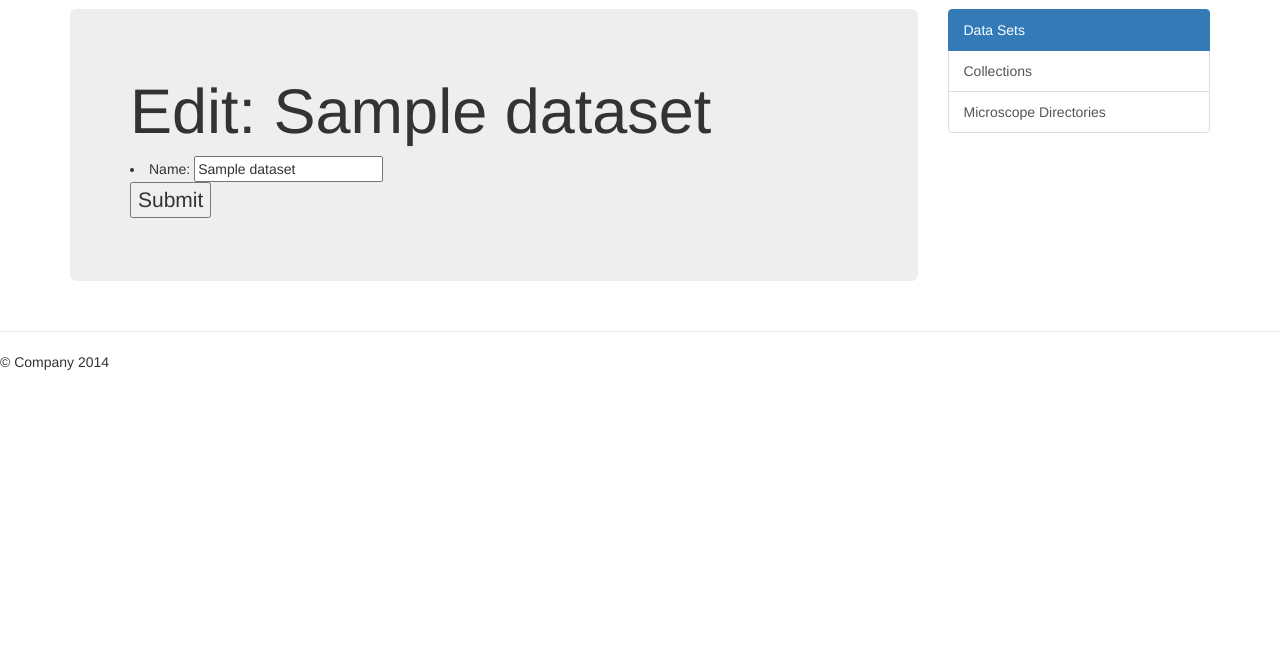
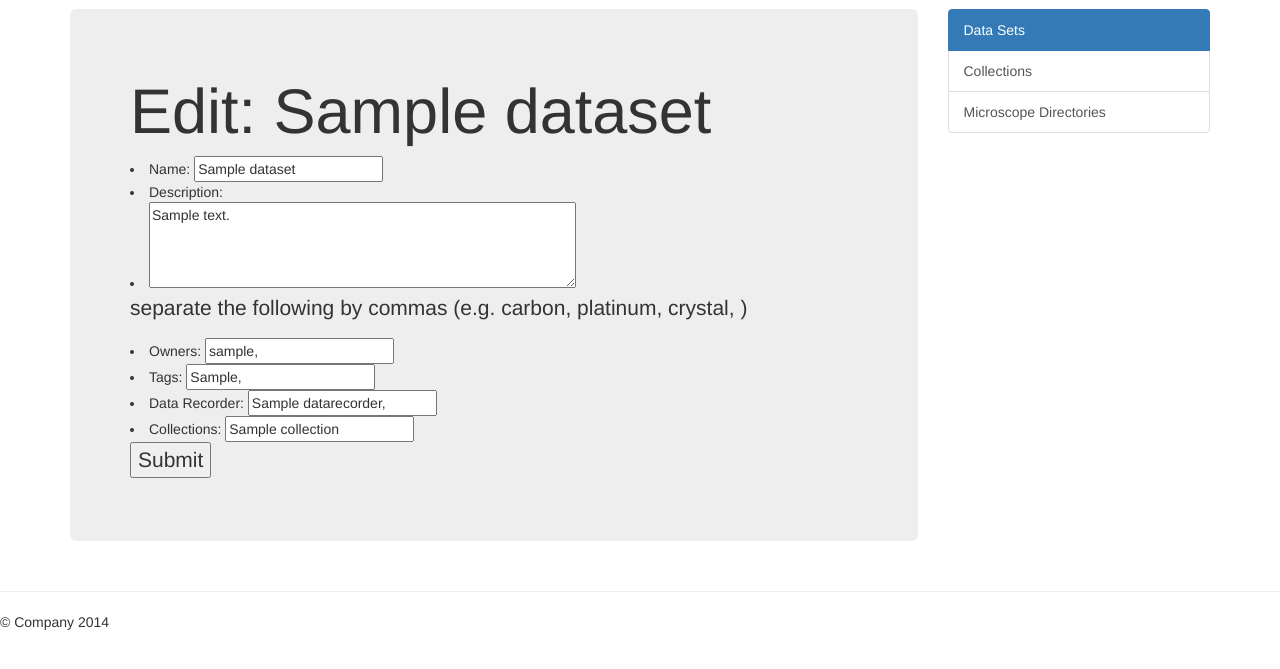
Before and after one commit to WillFox/NCEMhub, a Django app: page /data/1/edit in a window 1280 px wide. Shown: the part 51-720 px from the top of the page. Run offline with Django 3.2, Linux system fonts and the light colour scheme; a user stored in the database is signed in; tables that the repository leaves empty hold one stand-in row (values such as "Sample post"); parts of the project's set-up code (start-up, migrations or seed data) failed here and were passed over; some libraries are stand-ins or nearby versions.

Commit message:
added bread crumbs and have preparation for date surfing/sorting

```diff
--- a/data_manager/templates/data_manager/data_detail_edit.html
+++ b/data_manager/templates/data_manager/data_detail_edit.html
@@ -24,6 +24,7 @@
 				<li>
 					Data Path: {{data_details.data_path}}
 				</li>
+				{% endcomment %}
 				<li>
 					Description:
 					<input type="text" name="description" value="{{data_details.description}}">
@@ -41,7 +42,6 @@
 				<li>
 					Collections: {%for collection in data_details.collections.all%}{{ collection }} {%endfor%}
 				</li>
-				{% endcomment %}
 				<p><input type="submit" alt="register"/></p>
 				</form>
           </div>
--- a/data_manager/templates/data_manager/data_set_edit.html
+++ b/data_manager/templates/data_manager/data_set_edit.html
@@ -24,24 +24,33 @@
 				<li>
 					Data Path: {{data_details.data_path}}
 				</li>
+
+				{% endcomment %}
 				<li>
 					Description:
-					<input type="text" name="description" value="{{data_details.description}}">
 				</li>
 				<li>
+					<textarea cols="50" rows="4" name="description" >{{data_details.description}}</textarea>
+				</li>
+				<p>
+					separate the following by commas (e.g. carbon, platinum, crystal, )
+				</p>
+				<li>
 					Owners:
-					<input type="text" name="description" value="{%for owner in data_details.owners.all%}{{ owner }}, {%endfor%}">
+					<input type="text" name="owners" value="{%for owner in data_details.owners.all%}{{ owner }}, {%endfor%}">
 				</li>
 				<li>
-					Tags: {%for tag in data_details.tags.all%}{{ tag }}, {%endfor%}
+					Tags:
+					<input type="text" name="tags" value="{%for tag in data_details.tags.all%}{{ tag }}, {%endfor%}">
 				</li>
 				<li>
-					Data Recorder: {%for recorder in data_details.data_recorder.all%}{{ recorder }} {%endfor%}
+					Data Recorder:
+					<input type="text" name="recorders" value="{%for recorder in data_details.data_recorder.all%}{{ recorder }}, {%endfor%}">
 				</li>
 				<li>
-					Collections: {%for collection in data_details.collections.all%}{{ collection }} {%endfor%}
+					Collections:
+					<input type="text" name="collections" value="{%for collection in data_details.collections.all%}{{ collection }} {%endfor%}">
 				</li>
-				{% endcomment %}
 				<p><input type="submit" alt="register"/></p>
 				</form>
           </div>
--- a/data_manager/views.py
+++ b/data_manager/views.py
@@ -162,6 +162,16 @@ def data_detail_characteristic(request,data_set_id,detail_id):
 Displays:
 #form that allows base options to be edited
 """
+def sep_posted_value(string_values):
+    n=0
+    real_list=[]
+    for i in range(len(string_values)):
+        if string_values[i]==',':
+
+            real_list.append(string_values[n:i])
+            n=i+1
+            print string_values[n:i]
+    return real_list
 def data_edit(request,data_set_id):
     user=request.user
     if user.is_authenticated:
@@ -184,8 +194,106 @@ def data_edit(request,data_set_id):
     if request.method == 'POST':
         form = request.POST
         data_set.name = form['name']
+        data_set.description=form['description']
+
+        errors=[]
+
+        owners=form['owners']
+        owners=sep_posted_value(owners)
+        owners_current=[]
+        for i in data_set.owners.all():
+            owners_current.append(i.username)
+        #owner must be added to current
+        for i in owners:
+            if not i in owners_current:
+                #owner must be added to current
+                try:
+                    new_owner=User.objects.get(username=i)
+                    data_set.owners.add(new_owner)
+                except:
+                    error= "fail add", i
+        #owner must be deleted from current
+        for i in owners_current:
+            if not i in owners:
+                try:
+                    new_owner=User.objects.get(username=i)
+                    data_set.owners.remove(new_owner)
+                except:
+                    error= "fail remove", i
+
+        tags=form['tags']
+        tags=sep_posted_value(tags)
+        tags_current=[]
+        for i in data_set.tags.all():
+            tags_current.append(i.tag)
+        #tag must be added to current
+        for i in tags:
+            if not i in tags_current:
+                #tag must be added to current
+                try:
+                    new_tag=Tag.objects.get(tag=i)
+                    data_set.tags.add(new_tag)
+                except:
+                    error= "fail add", i
+        #tag must be deleted from current
+        for i in tags_current:
+            if not i in tags:
+                try:
+                    new_tag=Tag.objects.get(tag=i)
+                    data_set.tags.remove(new_tag)
+                except:
+                    error= "fail remove", i
+
+        recorders=form['recorders']
+        recorders=sep_posted_value(recorders)
+        recorders_current=data_set.data_recorder.all()
+        print 'recorders',recorders
+        recorders_current=[]
+        for i in data_set.data_recorder.all():
+            recorders_current.append(i.name)
+        #recorder must be added to current
+        for i in recorders:
+            if not i in recorders_current:
+                #recorder must be added to current
+                try:
+                    new_recorder=DataRecorder.objects.get(name=i)
+                    data_set.data_recorder.add(new_recorder)
+                except:
+                    error= "fail add", i
+        #recorder must be deleted from current
+        for i in recorders_current:
+            if not i in recorders:
+                try:
+                    new_recorder=DataRecorder.objects.get(name=i)
+                    data_set.data_recorder.remove(new_recorder)
+                except:
+                    error= "fail remove", i
+
+        collections=['collections']
+        collections=sep_posted_value(collections)
+        collections_current=[]
+        for i in data_set.collections.all():
+            collections_current.append(i.name)
+        #owner must be added to current
+        for i in collections:
+            if not i in collections_current:
+                #owner must be added to current
+                try:
+                    new_collection=Collection.objects.get(name=i)
+                    data_set.collections.add(new_collection)
+                except:
+                    error= "fail add", i
+        #owner must be deleted from current
+        for i in collections_current:
+            if not i in collections:
+                try:
+                    new_collection=Collection.objects.get(name=i)
+                    data_set.collections.remove(new_collection)
+                except:
+                    error= "fail remove", i
+
         data_set.save()
-        return HttpResponseRedirect("/")
+        return HttpResponseRedirect("/data/"+str(data_set.id)+"/more")
     return render_to_response("data_manager/data_set_edit.html", dict(user=user,
         media_url=MEDIA_URL,data_details=data_set ,data_page=" class=active"),
         context_instance=RequestContext(request))
@@ -334,9 +442,34 @@ def directories_instrument(request,instrument_slug):
         datas= paginator.page(1)
     except EmptyPage:
         datas = paginator.page(paginator.num_pages)
+    class bread_crumbs():
+        path = ''
+        dir_name = ''
+        directory= ''
+        def __unicode__(self):
+            return self.dir_name
+
+    """
+    Bread CRUMBS
+    -develops a class of the following
+    bread_crumb[i] = name of back track
+    bread_crumb[i].link = link to back track
+    """
+    n=0
+    bread_crumb_list=[]
+    for i in range(len(path)):
+        if path[i] == path_sep:
+            new_crumb=bread_crumbs()
+            if n==0:
+                new_crumb.path=path[:n]
+            else:
+                new_crumb.path=path[:n-1]
+            new_crumb.dir_name=path[n:i]
+            bread_crumb_list.append(new_crumb)
+            n=i+1
     return render_to_response("data_manager/directories_instruments.html", dict(user=request.user,
-        data_chosen=data_files,directories=directories, instrument=instrument_slug,#paginator=paginator,
-        media_url=MEDIA_URL,media_root=MEDIA_ROOT, data_page=" class=active", path=path))
+        data_chosen=data_files,directories=directories, instrument=DataRecorder.objects.get(slug=instrument_slug),#paginator=paginator,
+        media_url=MEDIA_URL,bread_crumbs=bread_crumb_list,directory=directory,media_root=MEDIA_ROOT, data_page=" class=active", path=path))
 """
 Displays:
 #profile with the given user id
```
Also changed, not shown: data_manager/templates/data_manager/directories_instruments.html (+43 -3 lines), 1 other file.
